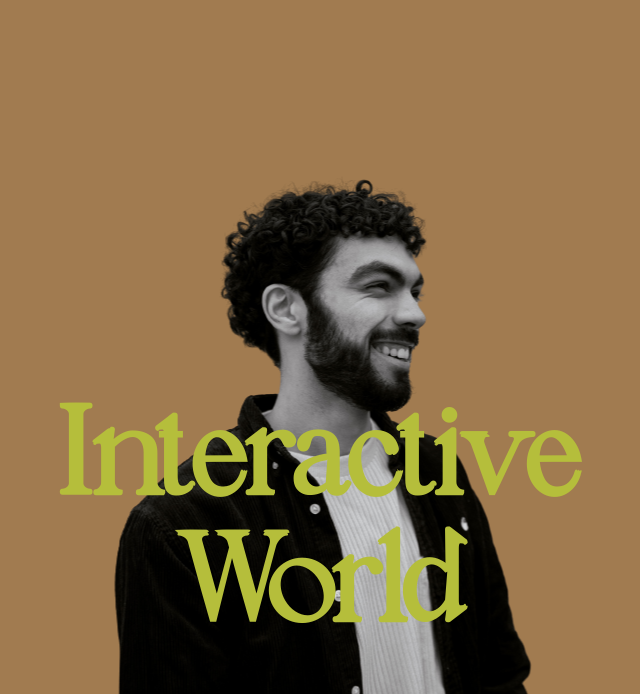
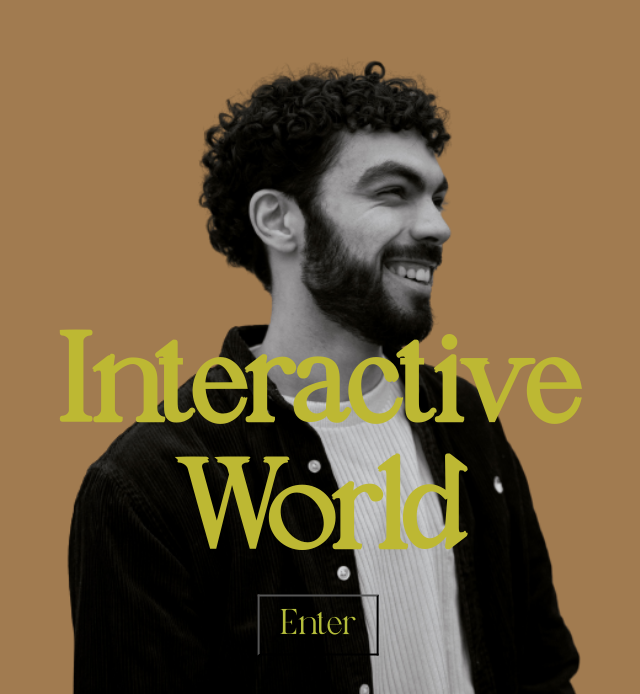
Before and after one commit to KyleAktr/Interactive_World, a plain HTML site: page index.html in a window 1280 px wide. Shown: the part 106-800 px from the top of the page, without its empty margins (322-962 px from the left). Drawn offline with Linux system fonts and the light colour scheme.

Commit message:
more style and enter button was created

```diff
--- a/index.html
+++ b/index.html
@@ -14,6 +14,7 @@
         Interactive <br />
         World
       </h1>
+      <button id="enter-btn">Enter</button>
     </div>
   </body>
 
--- a/style.css
+++ b/style.css
@@ -1,6 +1,18 @@
+:root {
+    --color1: rgb(181, 190, 59);
+}
+
 @font-face {
     font-family: "font-1";
     src: url(./assets/fonts/VegawantyRegular-owEPx.ttf);
+}
+@font-face {
+    font-family: "font-2";
+    src: url(./assets/fonts/algha-demo.otf);
+}
+@font-face {
+    font-family: "font-3";
+    src: url(./assets/fonts/ThenaskleRegular-x3Vlq.ttf);
 }
 
 * {
@@ -29,15 +41,36 @@ body {
 h1 {
     font-family: "font-1";
     font-size: 8rem;
-    color: rgb(181, 190, 59);
+    color: rgb(189, 184, 51);;
     position: absolute;
     text-align: center;
-    top: 70%;
+    top: 65%;
     left: 50%;
     transform: translate(-50%, -50%);
 }
 
+#enter-btn {
+    font-family: "font-1";
+    background: transparent;
+    cursor: pointer;
+    font-size: 2.3rem;
+    padding: 10px 20px;
+    color: rgb(181, 190, 59);
+    position: absolute;
+    top: 90%;
+    left: 50%;
+    transform: translate(-50%, -50%);
+}
+
+#enter-btn:hover {
+    color: black;
+    backdrop-filter: blur(100px);
+    background: url(./assets/img/bg-gta.jpg);
+    background-size: cover;
+}
+
 #monImage {
+    width: 550px;
     display: flex;
     align-items: center;
     margin: 0 auto;
```
Also changed, not shown: assets/fonts/ThenaskleRegular-x3Vlq.ttf (added), assets/fonts/algha-demo.otf (added), assets/img/bg-gta.jpg (added).
